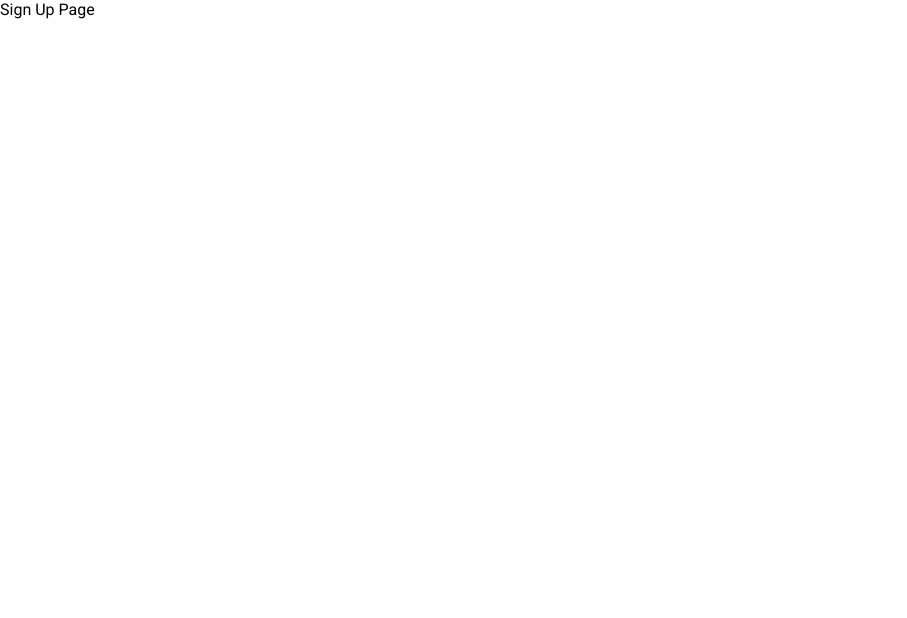
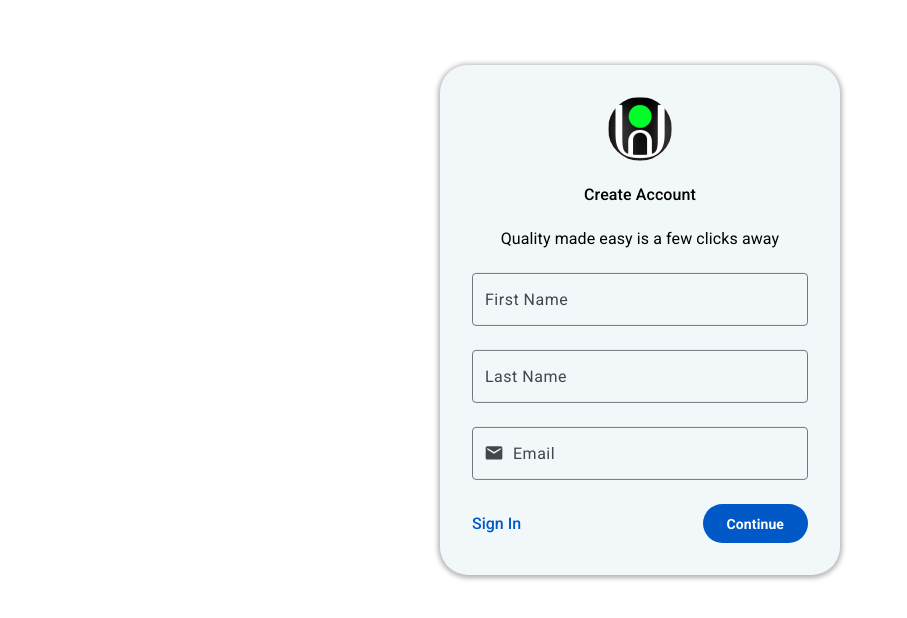
Before and after one commit to Uon-ES/ue-admin-portal, a React (Vite) app: page /sign-up in a window 1280 px wide. Shown: the top 618 px of the page, without its empty margins (0-907 px from the left). Built offline with nearby package versions, Linux system fonts and the light colour scheme; the HTML template or start-up script is replaced by a standard one.

Commit message:
Access module

```diff
--- /dev/null
+++ b/src/features/ui/input/Input.jsx
@@ -0,0 +1,11 @@
+import { StyledInput } from "./Input.styled";
+
+const Input = (props) => {
+	return (
+		<StyledInput>
+			<input {...props} />
+		</StyledInput>
+	);
+};
+
+export default Input;
--- /dev/null
+++ b/src/features/ui/input/Input.styled.js
@@ -0,0 +1,28 @@
+import styled from "styled-components";
+
+export const StyledInput = styled.div`
+	width: 100%;
+
+	& input {
+		background: none;
+		width: 100%;
+		border: 1px solid #72777f;
+		outline: none;
+		border-radius: 4px;
+		padding: 1rem 0.75rem;
+		color: black;
+		font-size: 1rem;
+		letter-spacing: 0.5px;
+		font-weight: 400;
+		transition: all 0.25s ease-in-out;
+
+		&:focus,
+		&:active {
+			border-color: var(--primary-blue);
+		}
+
+		&::placeholder {
+			color: var(--light-gray);
+		}
+	}
+`;
--- a/src/features/ui/passwordInput/PasswordInput.jsx
+++ b/src/features/ui/password/Password.jsx
@@ -1,11 +1,11 @@
-import React, { useState } from "react";
-import { StyledPasswordInput } from "./passwordInput.styled";
+import { useState } from "react";
 import { MdKey, MdVisibility, MdVisibilityOff } from "react-icons/md";
+import { StyledPassword } from "./Password.styled";
 
-const PasswordInput = (props) => {
+const Password = (props) => {
 	const [visible, setVisible] = useState(false);
 	return (
-		<StyledPasswordInput>
+		<StyledPassword>
 			<input
 				placeholder={props.placeholder}
 				type={visible ? "text" : "password"}
@@ -24,8 +24,8 @@ const PasswordInput = (props) => {
 					onClick={() => setVisible(true)}
 				/>
 			)}
-		</StyledPasswordInput>
+		</StyledPassword>
 	);
 };
 
-export default PasswordInput;
+export default Password;
--- a/src/features/ui/passwordInput/passwordInput.styled.js
+++ b/src/features/ui/password/Password.styled.js
@@ -1,6 +1,6 @@
 import styled from "styled-components";
 
-export const StyledPasswordInput = styled.div`
+export const StyledPassword = styled.div`
 	width: 100%;
 	background: none;
 
--- a/src/pages/auth/SetPassword.jsx
+++ b/src/pages/auth/SetPassword.jsx
@@ -1,8 +1,8 @@
 import FormDialog from "../../features/ui/formDialog/FormDialog";
 import Logo from "../../assets/logo.svg";
-import PasswordInput from "../../features/ui/passwordInput/PasswordInput.jsx";
 import Button from "../../features/ui/button/Button";
 import { Link } from "react-router-dom";
+import Password from "../../features/ui/password/Password.jsx";
 
 const SetPassword = () => {
 	return (
@@ -10,7 +10,7 @@ const SetPassword = () => {
 			<img src={Logo} />
 			<p className="bold">Set Password</p>
 			<p>Pick something creative yet memorable.</p>
-			<PasswordInput placeholder="Password" />
+			<Password placeholder="Password" />
 			<div className="row sb">
 				<span></span>
 				<Button>Continue</Button>
--- a/src/pages/auth/SignUp.jsx
+++ b/src/pages/auth/SignUp.jsx
@@ -1,5 +1,55 @@
+import FormDialog from "../../features/ui/formDialog/FormDialog";
+import Logo from "../../assets/logo.svg";
+import IconInput from "../../features/ui/iconInput/IconInput";
+import { MdMail } from "react-icons/md";
+import { Link } from "react-router-dom";
+import Button from "../../features/ui/button/Button";
+import Input from "../../features/ui/input/Input";
+import { useState } from "react";
+
 const SignUp = () => {
-	return <div>Sign Up Page</div>;
+	const [firstName, setFirstName] = useState("");
+	const [lastName, setLastName] = useState("");
+	const [email, setEmail] = useState("");
+
+	const handleContinue = async () => {
+		if (!firstName || !lastName || !email) return;
+		console.log(firstName, lastName, email);
+	};
+
+	return (
+		<FormDialog>
+			<img src={Logo} />
+			<p className="bold">Create Account</p>
+			<p>Quality made easy is a few clicks away</p>
+			<Input
+				value={firstName}
+				onChange={(e) => setFirstName(e.target.value)}
+				placeholder="First Name"
+				required
+			/>
+			<Input
+				value={lastName}
+				onChange={(e) => setLastName(e.target.value)}
+				placeholder="Last Name"
+				required
+			/>
+			<IconInput>
+				<input
+					value={email}
+					onChange={(e) => setEmail(e.target.value)}
+					type="text"
+					placeholder="Email"
+					required
+				/>
+				<MdMail />
+			</IconInput>
+			<div className="row sb">
+				<Link to="/sign-in">Sign In</Link>
+				<Button onClick={handleContinue}>Continue</Button>
+			</div>
+		</FormDialog>
+	);
 };
 
 export default SignUp;
```
